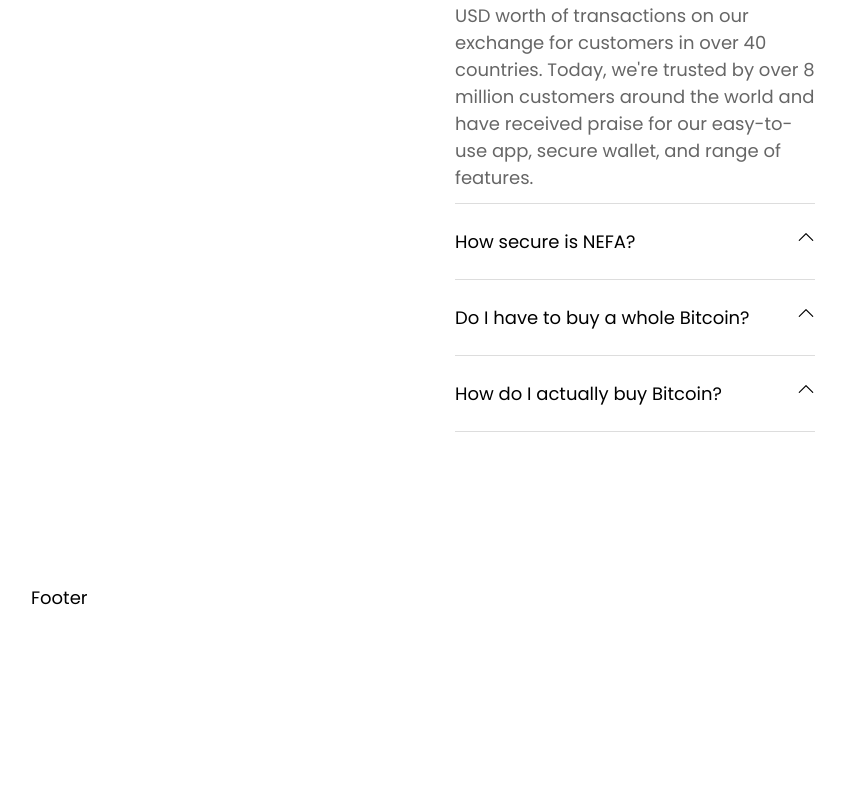
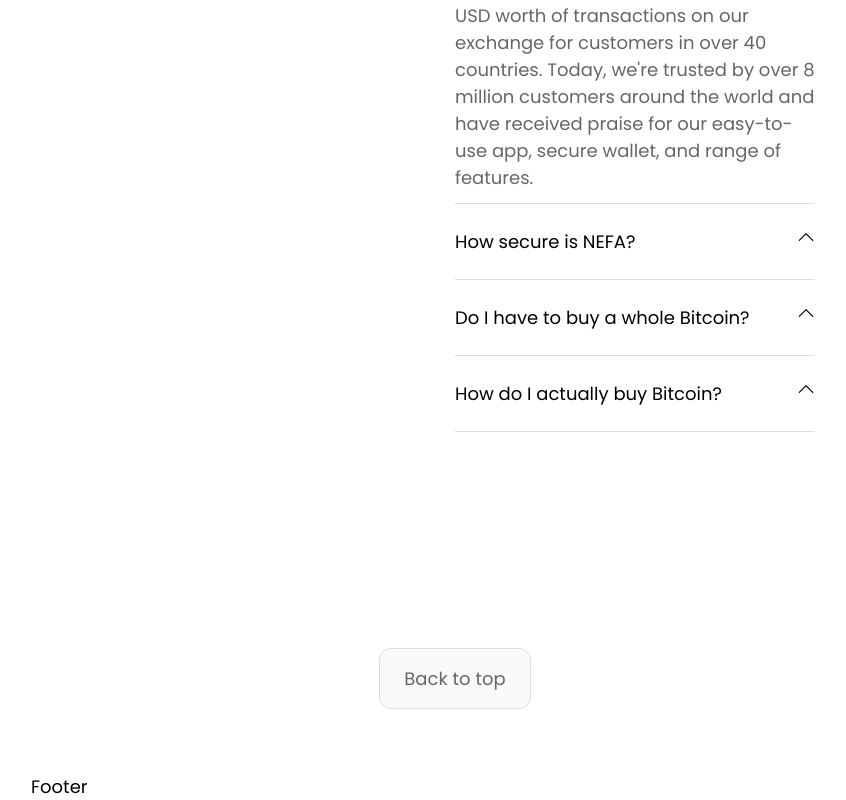
Before and after one commit to JohnOlshea/traderjoey, a React (Vite) app: page / in a window 1280 px wide. Shown: the part 5323-6123 px from the top of the page, without its empty margins (185-1031 px from the left). Before the commit the page ends 5934 px from the top, so only its background shows below. Built offline with nearby package versions, Linux system fonts and the light colour scheme.

Commit message:
Finish back to top

```diff
--- a/src/components/sections/BackToTopSection.jsx
+++ b/src/components/sections/BackToTopSection.jsx
@@ -1,5 +1,20 @@
+import React from 'react';
+
 export default function BackToTopSection() {
-    return (
-        <p>Back to top</p>
-    )
+  const handleClick = () => {
+    window.scrollTo({
+      top: 0,
+      behavior: 'smooth'
+    });
+  };
+
+  return (
+    <section className='py-10'>
+      <div className="container mx-auto text-center py-6">
+        <button className='border border-[#DDDDDD] bg-[#FAFAFA] rounded-xl text-gray py-4 px-6' onClick={handleClick}>
+          Back to top
+        </button>
+      </div>
+    </section>
+  );
 }
--- a/src/pages/Index.jsx
+++ b/src/pages/Index.jsx
@@ -8,6 +8,7 @@
 import SecuritySection from "../components/sections/SecuritySection";
 import StepSection from "../components/sections/StepSection";
 import FaqSection from "../components/sections/FAQSection";
+import BackToTopSection from "../components/sections/BackToTopSection";
 
 export default function Index() {
     return (
@@ -21,6 +22,7 @@
             <SecuritySection />
             <StepSection />
             <FaqSection />
+            <BackToTopSection />
         </Layout>
     )
 }
```
